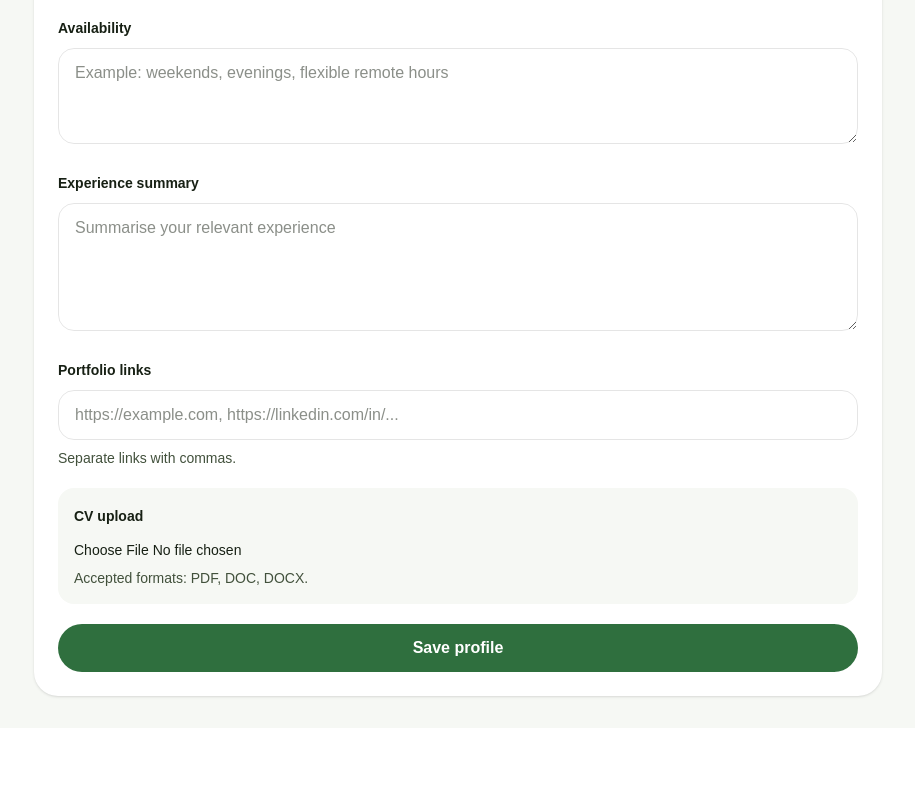
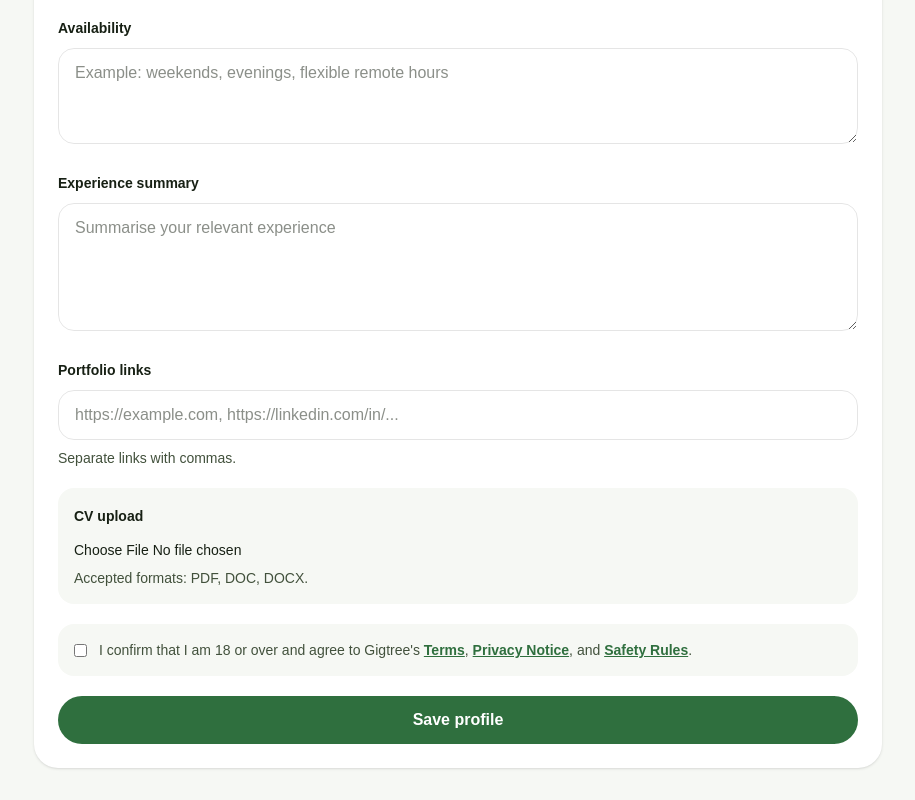
Before and after one commit to BoredVentura/Gigtree, a Next.js app in the folder gigtree-app/: page /profile in a window 1280 px wide. Shown: the part 967-1767 px from the top of the page, without its empty margins (182-1097 px from the left). Before the commit the page ends 1695 px from the top, so only its background shows below. Built offline with nearby package versions, Linux system fonts and the light colour scheme; no server answers.

Commit message:
Save age confirmation immediately

```diff
--- a/gigtree-app/src/app/dashboard/page.tsx
+++ b/gigtree-app/src/app/dashboard/page.tsx
@@ -8,6 +8,7 @@ type Profile = {
   full_name: string | null;
   can_post_gigs: boolean | null;
   is_admin: boolean | null;
+  age_confirmed: boolean | null;
 };
 
 const cards = [
@@ -102,7 +103,7 @@ export default function DashboardPage() {
 
       const { data, error } = await supabase
         .from("profiles")
-        .select("full_name,can_post_gigs,is_admin")
+        .select("full_name,can_post_gigs,is_admin,age_confirmed")
         .eq("id", user.id)
         .single();
 
@@ -176,6 +177,22 @@ export default function DashboardPage() {
           )}
         </div>
 
+        {!message && profile && !profile.age_confirmed && (
+          <div className="mb-6 rounded-3xl border border-[#d28b28]/30 bg-[#fff7e8] p-6 shadow-sm">
+            <h2 className="text-2xl font-bold">Age confirmation needed</h2>
+            <p className="mt-3 text-[#42513c]">
+              Gigtree is for users aged 18 or over. Please confirm this before
+              using the platform fully.
+            </p>
+            <a
+              href="/profile"
+              className="mt-5 inline-block rounded-full bg-[#2f6f3e] px-5 py-3 font-semibold text-white"
+            >
+              Confirm in profile
+            </a>
+          </div>
+        )}
+
         {message && (
           <div className="mb-6 rounded-3xl bg-white p-6 text-[#42513c] shadow-sm">
             {message}
--- a/gigtree-app/src/app/login/page.tsx
+++ b/gigtree-app/src/app/login/page.tsx
@@ -9,6 +9,7 @@ export default function LoginPage() {
   const [email, setEmail] = useState("");
   const [password, setPassword] = useState("");
   const [message, setMessage] = useState("");
+  const [ageConfirmed, setAgeConfirmed] = useState(false);
   const [loading, setLoading] = useState(false);
 
   async function handleSubmit() {
--- a/gigtree-app/src/app/profile/page.tsx
+++ b/gigtree-app/src/app/profile/page.tsx
@@ -29,6 +29,7 @@ export default function ProfilePage() {
   const [portfolioLinks, setPortfolioLinks] = useState("");
   const [cvFileUrl, setCvFileUrl] = useState("");
   const [message, setMessage] = useState("Loading profile...");
+  const [ageConfirmed, setAgeConfirmed] = useState(false);
   const [loading, setLoading] = useState(false);
   const [uploadingCv, setUploadingCv] = useState(false);
 
@@ -299,6 +300,59 @@ export default function ProfilePage() {
             )}
           </div>
 
+        <label className="flex items-start gap-3 rounded-2xl bg-[#f6f8f4] p-4 text-sm text-[#42513c]">
+          <input
+            type="checkbox"
+            checked={ageConfirmed}
+            onChange={async (event) => {
+              const checked = event.target.checked;
+              setAgeConfirmed(checked);
+
+              const {
+                data: { user },
+              } = await supabase.auth.getUser();
+
+              if (user) {
+                const { error } = await supabase
+                  .from("profiles")
+                  .update({
+                    age_confirmed: checked,
+                    age_confirmed_at: checked ? new Date().toISOString() : null,
+                  })
+                  .eq("id", user.id);
+
+                if (error) {
+                  setMessage(error.message);
+                } else {
+                  setMessage(
+                    checked
+                      ? "18+ confirmation saved."
+                      : "18+ confirmation removed."
+                  );
+                }
+              }
+            }}
+            className="mt-1"
+          />
+          <span>
+            I confirm that I am 18 or over and agree to Gigtree's{" "}
+            <a href="/terms" className="font-semibold text-[#2f6f3e] underline">
+              Terms
+            </a>
+            ,{" "}
+            <a href="/privacy" className="font-semibold text-[#2f6f3e] underline">
+              Privacy Notice
+            </a>
+            , and{" "}
+            <a href="/safety" className="font-semibold text-[#2f6f3e] underline">
+              Safety Rules
+            </a>
+            .
+          </span>
+        </label>
+
+
+
           <button
             type="button"
             onClick={saveProfile}
```
